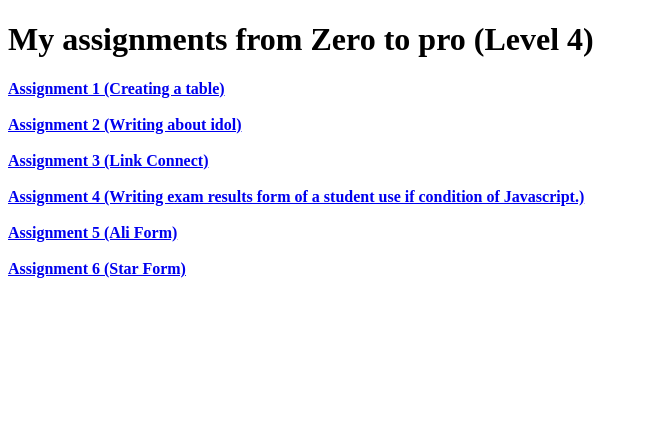
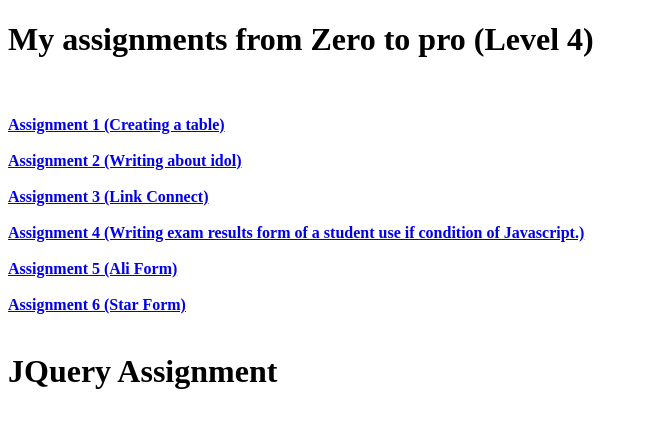
Before and after one commit to heinhtethh/heinhtethh.github.io, a plain HTML site: page index.html in a window 1280 px wide. Shown: the whole page, without its empty margins (0-648 px from the left). Drawn offline with Linux system fonts and the light colour scheme.

Commit message:
putting assignment 1 , 2 and 3

```diff
--- a/index.html
+++ b/index.html
@@ -7,12 +7,16 @@
     <title>Hein Htet Aungh1</title>
 </head>
 <body>
-    <h1>My assignments from Zero to pro (Level 4)</h1>
+    <h1>My assignments from Zero to pro (Level 4)</h1><br><br>
  <a href="a1/index.html"> <b>Assignment 1 (Creating a table) </b></a> <br><br>
  <a href="a1/idol.html"><b>Assignment 2 (Writing about idol)</b></a> <br><br>
  <a href="HTML/link/index.html"><b>Assignment 3 (Link Connect)</b></a> <br><br>
  <a href="a1/exam_result.html"> <b>Assignment 4 (Writing exam results form of a student use if condition of Javascript.)</b> </a><br><br>
  <a href="a1/Ali.html"><b>Assignment 5 (Ali Form)</b></a><br><br>
- <a href="a1/star.html"><b>Assignment 6 (Star Form)</b></a>
+ <a href="a1/star.html"><b>Assignment 6 (Star Form)</b></a><br><br>
+ <h1>JQuery Assignment</h1><br><br>
+ <a href="jquery/Batch-4/Assi1.html"></a>
+ <a href="jquery/Batch-4/Assi2.html"></a>
+ <a href="jquery/Batch-4/Assi3.html"></a>
 </body>
 </html>
```
